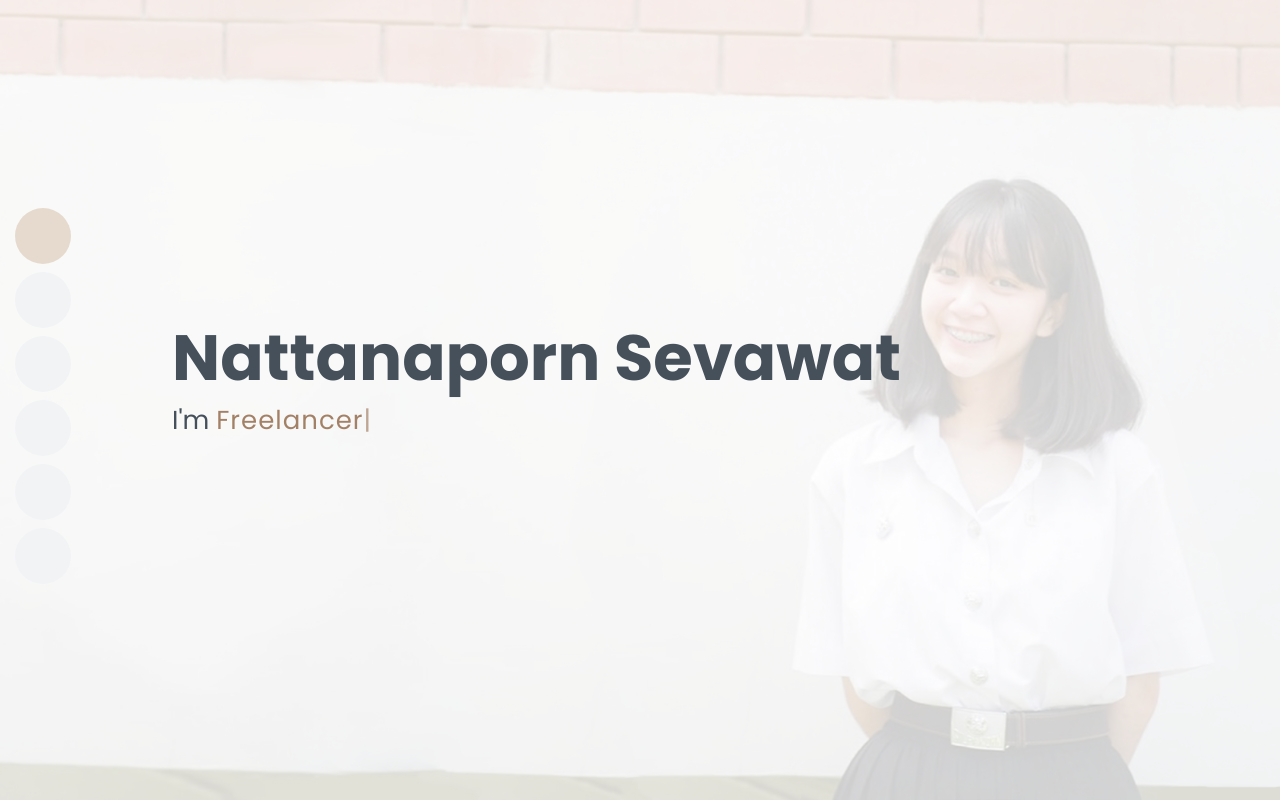
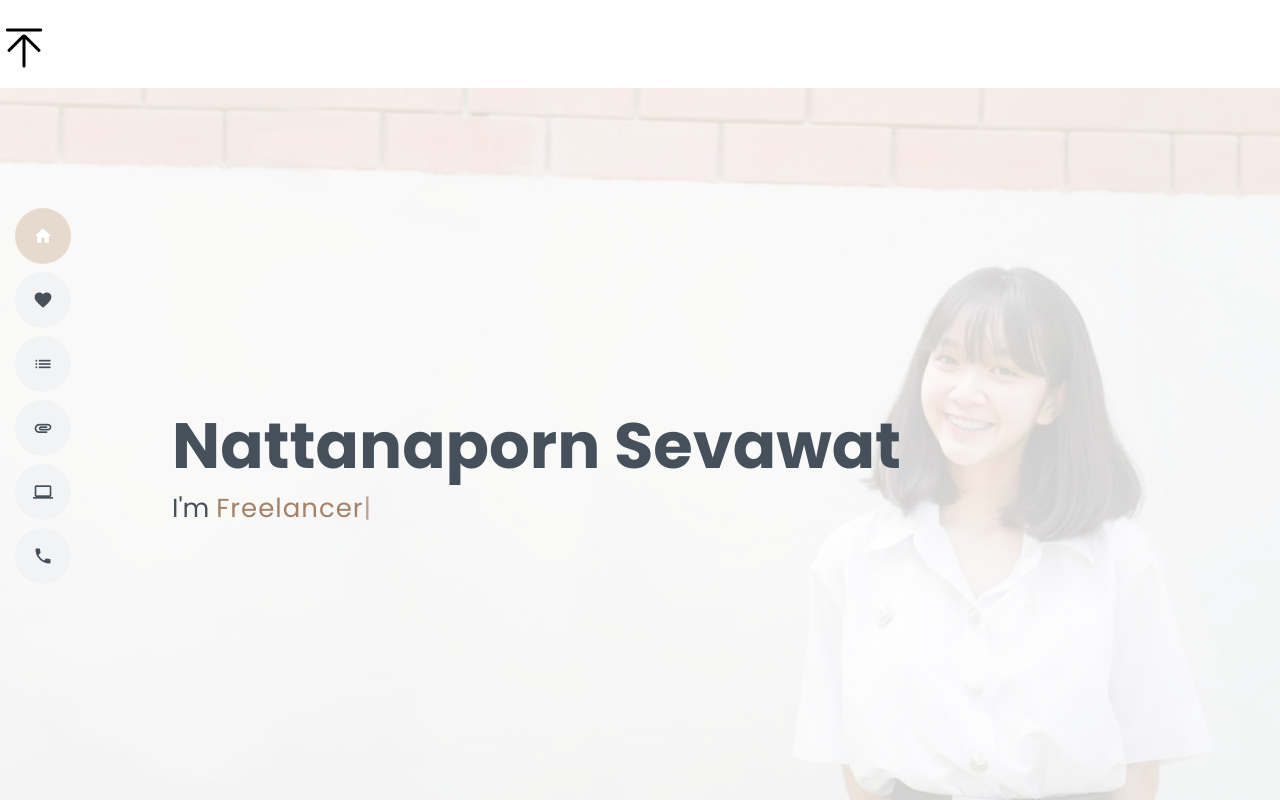
Before and after one commit to jynat01/resume620510505, a plain HTML site: page index.html in a window 1280 px wide. Shown: the top 800 px of the page. Drawn offline with Linux system fonts and the light colour scheme.

Commit message:
Add files via upload
ใส่ icon + back to top

```diff
--- a/index.html
+++ b/index.html
@@ -38,21 +38,27 @@
     <link href="https://fonts.googleapis.com/css2?family=Pridi:wght@300&amp;display=swap"
 
       rel="stylesheet">
+    <link rel="stylesheet" href="https://fonts.googleapis.com/icon?family=Material+Icons">
     <!-- =======================================================
   * Template Name: MyResume - v4.9.1  * Template URL: https://bootstrapmade.com/free-html-bootstrap-template-my-resume/  * Author: BootstrapMade.com  * License: https://bootstrapmade.com/license/  ======================================================== -->
   </head>
-  <body> <!-- ======= Mobile nav toggle button ======= -->
+  <body id="top">
+    <!-- ======= Mobile nav toggle button ======= -->
     <!-- <button type="button" class="mobile-nav-toggle d-xl-none"><i class="bi bi-list mobile-nav-toggle"></i></button> -->
     <!-- ======= Header ======= -->
+    <p id="back-top"> <a href="#top"> <span style="color: white;" class="glyphicon glyphicon-arrow-up pondtoptoptop"><br>
+          <img src="assets/img/logo/totop.png" class="img-fluid" alt=""></span>
+      </a>
+    </p>
     <header id="header" class="d-flex flex-column justify-content-center">
       <nav id="navbar" class="navbar nav-menu">
         <ul>
-          <li><a href="#hero" class="nav-link scrollto active"> <span>Home</span></a></li>
-          <li><a href="#about" class="nav-link scrollto"> <span>About</span></a></li>
-          <li><a href="#skills" class="nav-link scrollto"> <span>Skills</span></a></li>
-          <li><a href="#resume" class="nav-link scrollto"> <span>Resume</span></a></li>
-          <li><a href="#projects" class="nav-link scrollto"> <span>Projects</span></a></li>
-          <li><a href="#contact" class="nav-link scrollto"> <span>Contact</span></a></li>
+          <li><a href="#hero" class="nav-link scrollto active"> <i class="material-icons">home</i><span>Home</span></a></li>
+          <li><a href="#about" class="nav-link scrollto"><i class="material-icons">favorite</i><span>About</span></a></li>
+          <li><a href="#skills" class="nav-link scrollto"> <i class="material-icons">lists</i><span>Skills</span></a></li>
+          <li><a href="#resume" class="nav-link scrollto"> <i class="material-icons">attachment</i><span>Resume</span></a></li>
+          <li><a href="#projects" class="nav-link scrollto"> <i class="material-icons">computer</i><span>Projects</span></a></li>
+          <li><a href="#contact" class="nav-link scrollto"><i class="material-icons">phone</i><span>Contact</span></a></li>
         </ul>
       </nav>
       <!-- .nav-menu --> </header>
@@ -117,6 +123,8 @@
                         class="_1Qjd7">DOWNLOAD CV</span></a>
                   </ul>
                 </div>
+
+
               </div>
             </div>
           </div>
@@ -266,6 +274,8 @@
           <div class="section-title">
             <h2>Projects</h2>
           </div>
+
+
           <div class="testimonials-slider swiper" data-aos="fade-up" data-aos-delay="100">
             <div class="swiper-wrapper">
               <div class="swiper-slide">
@@ -274,7 +284,8 @@
                       src="assets/img/project/pj1.jpg" class="testimonials-img"
 
                       alt=""></a>
-                  <h3><br>The fifth dream (2020)</h3>
+                  <h3><br>
+                    The fifth dream (2020)</h3>
                   <div id="th2">บทวิเคราะห์</div>
                   <p> Analysis of the play, techniques, and design </p>
                 </div>
@@ -286,13 +297,18 @@
                       src="assets/img/project/pj2.jpg" class="testimonials-img"
 
                       alt=""></a>
-                  <div id="th1"><br><b>อยากเป็นเด็กละครต้องทำอย่างไร&#63;</b></div>
+                  <div id="th1"><br>
+                    <b>อยากเป็นเด็กละครต้องทำอย่างไร?</b></div>
                   <div id="th2">โปสเตอร์</div>
                   <div id="th2">
                     <p> สื่อประชาสัมพันธ์สาขาวิชานาฏยสังคีต </p>
                   </div>
                 </div>
               </div>
+
+
+
+
               <!-- End testimonials item --> </div>
           </div>
         </div>
@@ -382,5 +398,10 @@ rows="5" placeholder="Message" required=""></textarea> </div>
     <script src="assets/vendor/php-email-form/validate.js"></script>
     <!-- Template Main JS File -->
     <script src="assets/js/main.js"></script>
+
+
+
+
+
   </body>
 </html>
```
